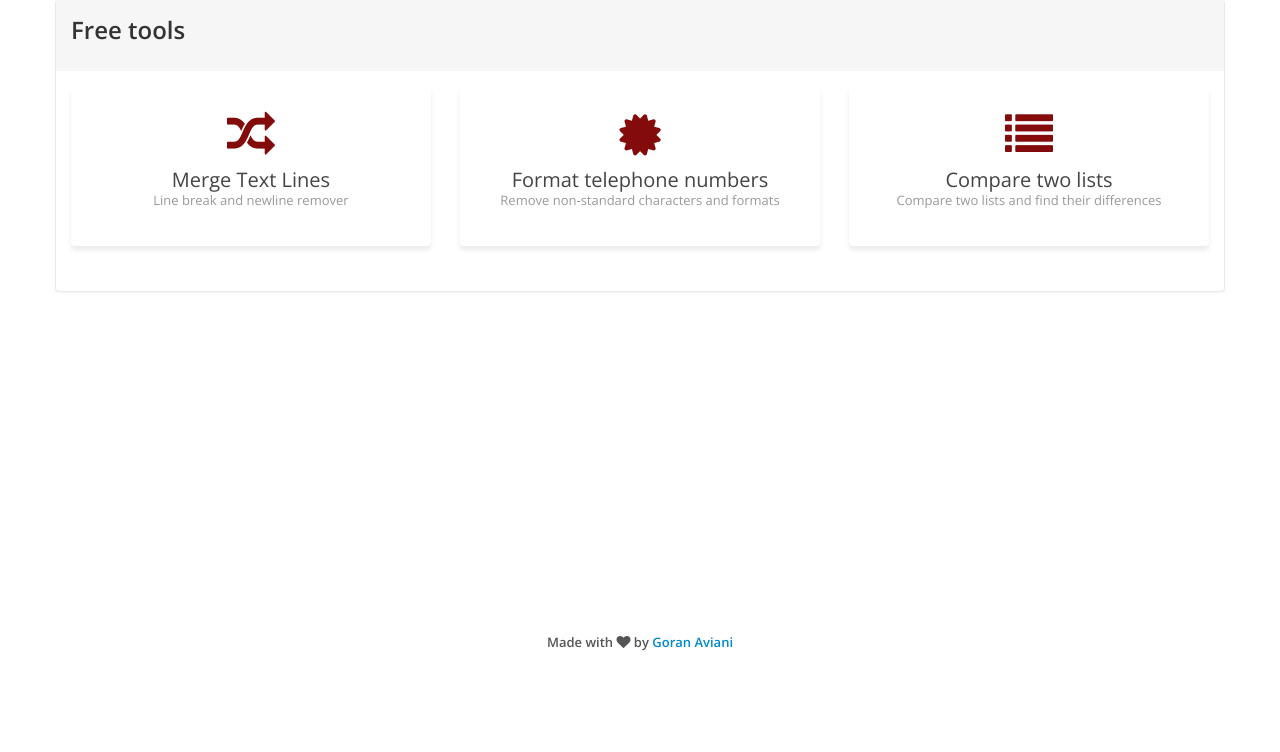
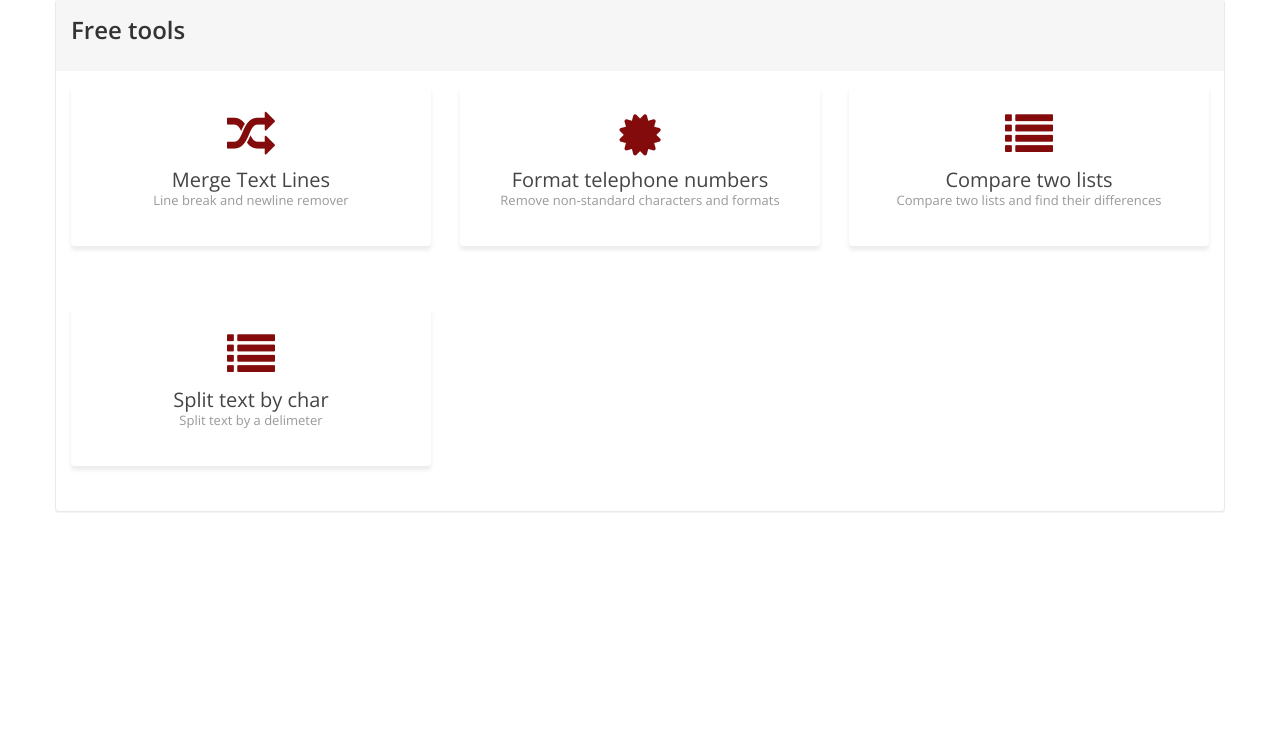
Before and after one commit to GoranAviani/inaivatools, a Django app: page /dashboard in a window 1280 px wide. Shown: the part 412-1164 px from the top of the page. Before the commit the page ends 1062 px from the top, so only its background shows below. Run offline with Django 3.2, Linux system fonts and the light colour scheme; the visitor is signed in with stand-in values (Sample User, id 1); some libraries are stand-ins or nearby versions.

Commit message:
Added new app to dashboard.html

```diff
--- a/templates/dashboard.html
+++ b/templates/dashboard.html
@@ -55,10 +55,28 @@
                                         <a href="{% url 'comparelists' %}" class="btn-box big span4"><i class="icon-list"></i><b>Compare two lists</b>
                                             <p class="text-muted">Compare two lists and find their differences</p>
                                         </a>
+
                                     </div>
                                 </div><!--/#btn-controls-->
                             </div>
                         </div>
+
+
+                        <div class="module-body">
+                            <div class="content">
+                                <div class="btn-controls">
+                                    <div class="btn-box-row row-fluid">
+                                        <a href="{% url 'splittextinput' %}" class="btn-box big span4"><i class=" icon-list"></i><b>Split text by char</b>
+                                            <p class="text-muted">Split text by a delimeter</p>
+                                        </a>
+
+                                    </div>
+                                </div><!--/#btn-controls-->
+                            </div>
+                        </div>
+
+
+
                     </div>
                 </div> <!--/.content-->
             </div> <!--/.span12-->
```
